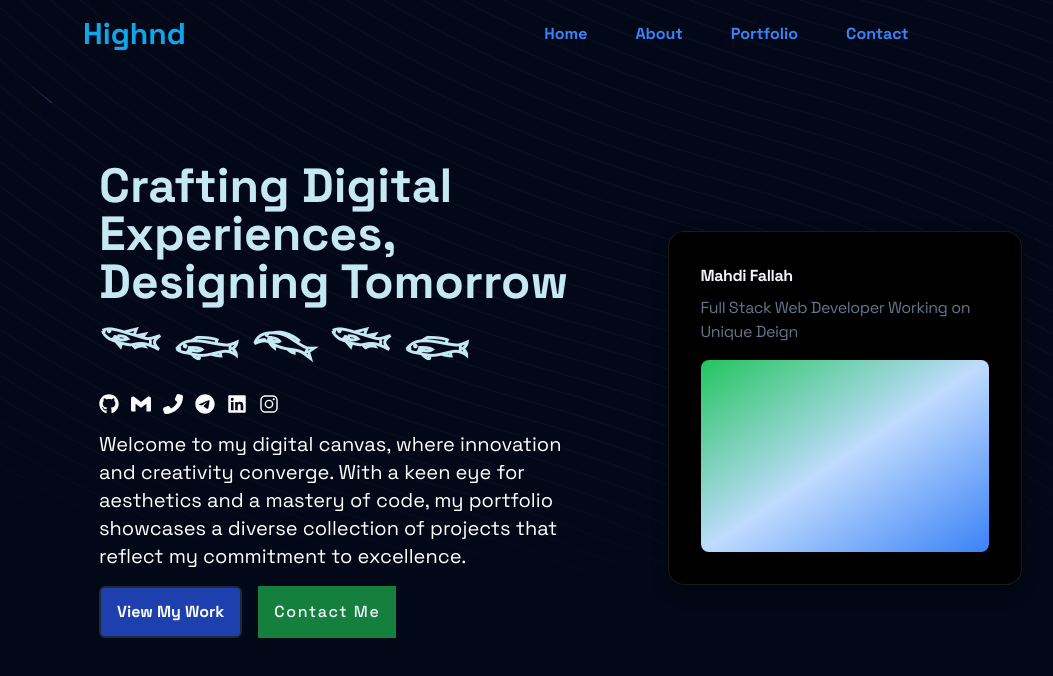
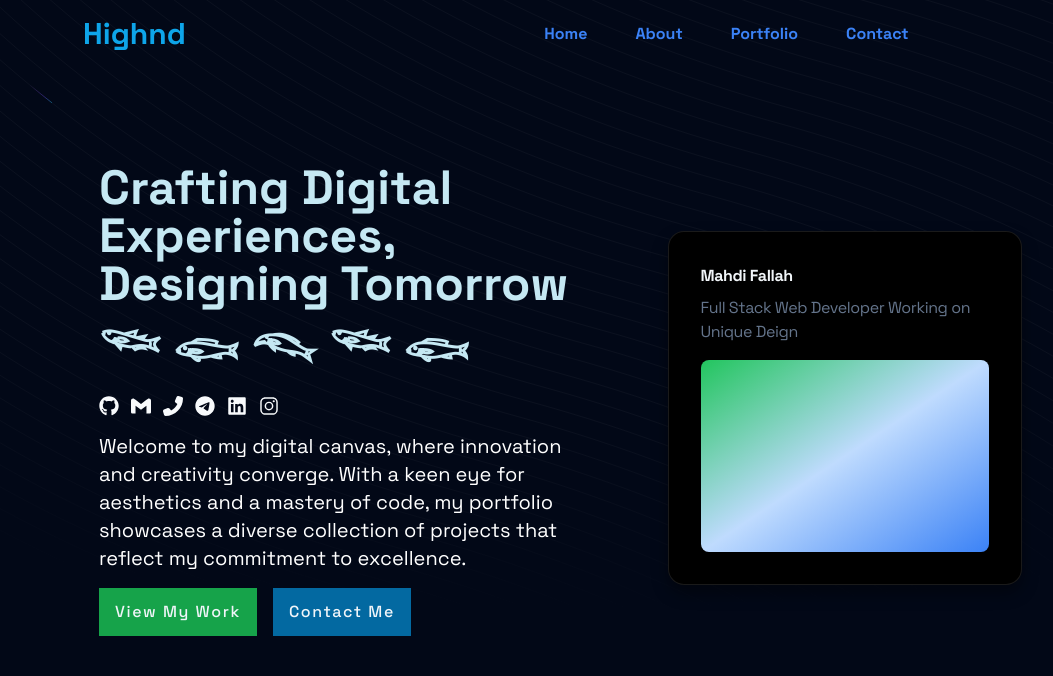
Before and after one commit to highnd/portfolio-mahdi-fallah, a Next.js app: page / in a window 1280 px wide. Shown: the top 676 px of the page, without its empty margins (45-1098 px from the left). Built offline with nearby package versions, Linux system fonts and the light colour scheme.

Commit message:
first page complete

```diff
--- a/src/app/page.tsx
+++ b/src/app/page.tsx
@@ -67,8 +67,13 @@ export default function Home() {
             </p>
             {/* BUTTONS */}
             <div className="w-full flex gap-4 ">
-              <FbAnimateButton>View My Work</FbAnimateButton>
-              <DrawOutlineButton>Contact Me</DrawOutlineButton>
+              {/* <FbAnimateButton>View My Work</FbAnimateButton> */}
+              <DrawOutlineButton background="bg-green-600" color="bg-green-400">
+                View My Work
+              </DrawOutlineButton>
+              <DrawOutlineButton background="bg-sky-700" color="bg-sky-400">
+                Contact Me
+              </DrawOutlineButton>
             </div>
           </MotionDiv>
         </MotionDiv>
--- a/src/components/CustomBtn.tsx
+++ b/src/components/CustomBtn.tsx
@@ -50,37 +50,38 @@ export const SpotlightButton = () => {
   );
 };
 
-export const DrawOutlineButton = ({ children, ...rest }: any) => {
+export const DrawOutlineButton = ({
+  children,
+  color,
+  background,
+  ...rest
+}: any) => {
   return (
     <button
       {...rest}
-      className="group relative px-4 py-3 font-medium text-slate-100 transition-colors
-        duration-[300ms] bg-green-700 hover:bg-transparent hover:text-white"
+      className={`group relative px-4 py-3 font-medium text-slate-100 transition-colors
+        duration-[300ms] ${background} hover:bg-transparent hover:text-white`}
     >
       <span className="tracking-widest text-glow">{children}</span>
 
       {/* TOP */}
       <span
-        className="absolute left-0 top-0 h-[2px] w-0
-         bg-green-500 transition-all duration-300 group-hover:w-full"
+        className={`absolute left-0 top-0 h-[2px] w-0 ${color} transition-all duration-300 group-hover:w-full`}
       />
 
       {/* RIGHT */}
       <span
-        className="absolute right-0 top-0 h-0 w-[2px]
-         bg-green-500 transition-all delay-100 duration-300 group-hover:h-full"
+        className={`absolute right-0 top-0 h-0 w-[2px] ${color} transition-all delay-100 duration-300 group-hover:h-full`}
       />
 
       {/* BOTTOM */}
       <span
-        className="absolute bottom-0 right-0 h-[2px] w-0
-         bg-green-500 transition-all delay-200 duration-300 group-hover:w-full"
+        className={`absolute bottom-0 right-0 h-[2px] w-0 ${color} transition-all delay-200 duration-300 group-hover:w-full`}
       />
 
       {/* LEFT */}
       <span
-        className="absolute bottom-0 left-0 h-0 w-[2px]
-         bg-green-500 transition-all delay-300 duration-300 group-hover:h-full"
+        className={`absolute bottom-0 left-0 h-0 w-[2px] ${color} transition-all delay-300 duration-300 group-hover:h-full`}
       />
     </button>
   );
--- a/src/components/Navbar.tsx
+++ b/src/components/Navbar.tsx
@@ -59,7 +59,7 @@ export default function Navbar() {
               }`}
             ></div>
             <div
-              className={`w-10 h-1  rounded text-sky-500 transition-all ${
+              className={`w-10 h-1  rounded bg-sky-500 transition-all ${
                 open ? "opacity-0" : "opacity-1"
               }`}
             ></div>
```
